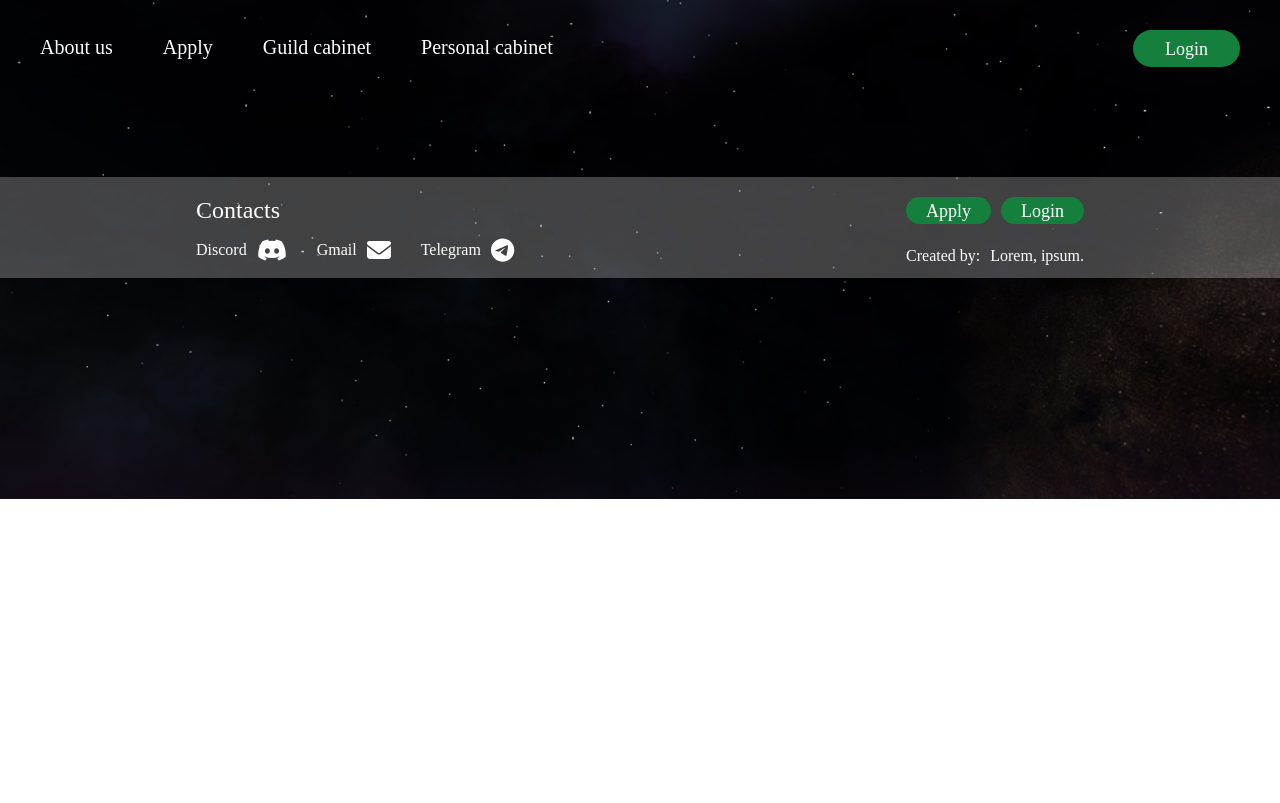
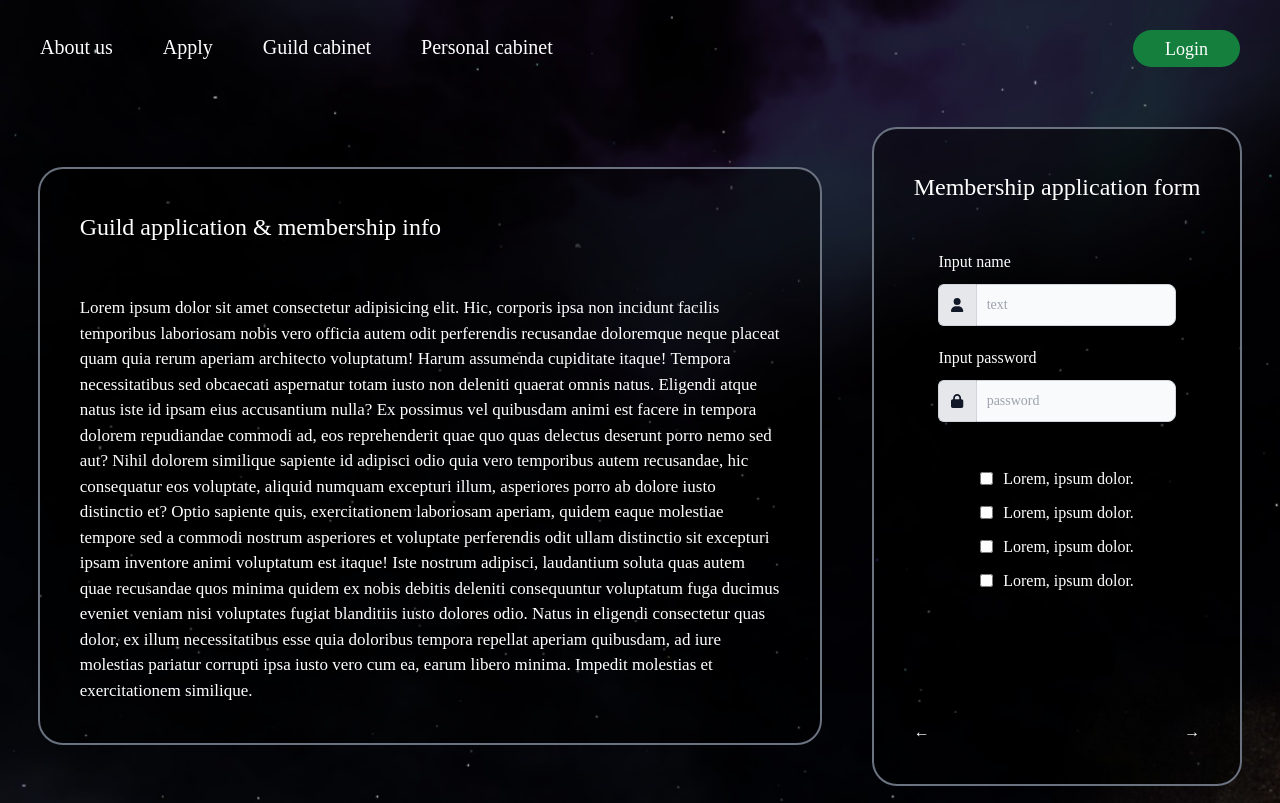
Before and after one commit to Yaroslav-Pa/Guild_site, a Nuxt app: page /apply in a window 1280 px wide. Shown: the top 803 px of the page. Built offline with nearby package versions, Linux system fonts and the light colour scheme; a web font is replaced by a local one.

Commit message:
apply page

```diff
--- /dev/null
+++ b/components/customCheckBox.vue
@@ -0,0 +1,9 @@
+<script setup>
+defineProps(["text"]);
+</script>
+<template>
+  <div class="flex gap-[10px] items-center justify-center">
+    <input type="checkbox" name="" id="field" />
+    <label for="field">{{ text }}</label>
+  </div>
+</template>
--- /dev/null
+++ b/components/customInputField.vue
@@ -0,0 +1,20 @@
+<script setup>
+defineProps(["title", "iconName", "type"]);
+</script>
+<template>
+  <div class="flex flex-col gap-y-[10px]">
+    <h2>{{ title }}</h2>
+    <div class="flex">
+      <span
+        class="inline-flex items-center px-3 text-sm text-gray-900 bg-gray-200 border border-r-0 border-gray-300 rounded-l-md dark:bg-gray-600 dark:text-gray-400 dark:border-gray-600"
+      >
+        <font-awesome-icon :icon="iconName" />
+      </span>
+      <input
+        :type="type"
+        class="rounded-none rounded-r-lg bg-gray-50 border text-gray-900 focus:outline-none block flex-1 min-w-0 w-full text-sm border-gray-300 p-2.5 dark:bg-gray-700 dark:border-gray-600 dark:placeholder-gray-400 dark:text-white dark:focus:ring-blue-500 dark:focus:border-blue-500"
+        :placeholder="type"
+      />
+    </div>
+  </div>
+</template>
--- /dev/null
+++ b/pages/apply.vue
@@ -0,0 +1,83 @@
+<script setup>
+import inputField from "@/components/customInputField.vue";
+import inputCheckBox from "@/components/customCheckBox.vue";
+</script>
+<template>
+  <div class="flex flex-row justify-center items-center gap-x-[50px]">
+    <div
+      class="border-2 border-gray-500 p-[40px] bg-black bg-opacity-50 rounded-[25px] text-white"
+    >
+      <h1 class="text-[24px] mb-[50px]">Guild application & membership info</h1>
+      <h3 class="text-[17px] max-w-[700px]">
+        Lorem ipsum dolor sit amet consectetur adipisicing elit. Hic, corporis
+        ipsa non incidunt facilis temporibus laboriosam nobis vero officia autem
+        odit perferendis recusandae doloremque neque placeat quam quia rerum
+        aperiam architecto voluptatum! Harum assumenda cupiditate itaque!
+        Tempora necessitatibus sed obcaecati aspernatur totam iusto non deleniti
+        quaerat omnis natus. Eligendi atque natus iste id ipsam eius accusantium
+        nulla? Ex possimus vel quibusdam animi est facere in tempora dolorem
+        repudiandae commodi ad, eos reprehenderit quae quo quas delectus
+        deserunt porro nemo sed aut? Nihil dolorem similique sapiente id
+        adipisci odio quia vero temporibus autem recusandae, hic consequatur eos
+        voluptate, aliquid numquam excepturi illum, asperiores porro ab dolore
+        iusto distinctio et? Optio sapiente quis, exercitationem laboriosam
+        aperiam, quidem eaque molestiae tempore sed a commodi nostrum asperiores
+        et voluptate perferendis odit ullam distinctio sit excepturi ipsam
+        inventore animi voluptatum est itaque! Iste nostrum adipisci, laudantium
+        soluta quas autem quae recusandae quos minima quidem ex nobis debitis
+        deleniti consequuntur voluptatum fuga ducimus eveniet veniam nisi
+        voluptates fugiat blanditiis iusto dolores odio. Natus in eligendi
+        consectetur quas dolor, ex illum necessitatibus esse quia doloribus
+        tempora repellat aperiam quibusdam, ad iure molestias pariatur corrupti
+        ipsa iusto vero cum ea, earum libero minima. Impedit molestias et
+        exercitationem similique.
+      </h3>
+    </div>
+    <div
+      class="border-2 border-gray-500 p-[40px] bg-black bg-opacity-50 rounded-[25px] text-white"
+    >
+      <div class="flex flex-col justify-center items-center gap-y-[45px]">
+        <h1 class="text-[24px]">Membership application form</h1>
+        <div class="flex flex-col gap-y-[20px]">
+          <inputField
+            title="Input name"
+            iconName="fa-solid fa-user"
+            type="text"
+          ></inputField>
+          <inputField
+            title="Input password"
+            iconName="fa-solid fa-lock"
+            type="password"
+          ></inputField>
+        </div>
+        <div class="flex flex-col gap-y-[10px]">
+          <inputCheckBox text="Lorem, ipsum dolor."></inputCheckBox>
+          <inputCheckBox text="Lorem, ipsum dolor."></inputCheckBox>
+          <inputCheckBox text="Lorem, ipsum dolor."></inputCheckBox>
+          <inputCheckBox text="Lorem, ipsum dolor."></inputCheckBox>
+        </div>
+
+        <div>
+          <!-- need re-do this butoon to componet but maybe not?  -->
+          <button
+            type="submit"
+            class="group relative h-full w-full py-[5px] px-[30px] overflow-hidden rounded-lg bg-black dark:bg-white shadow"
+          >
+            <div
+              class="absolute inset-0 w-0 bg-green-600 transition-all duration-[250ms] ease-out group-hover:w-full"
+            ></div>
+            <span class="relative text-[18px] text-black group-hover:text-white"
+              >Apply!</span
+            >
+          </button>
+        </div>
+
+        <div class="flex flex-row justify-between w-full">
+          <button type="button">←</button>
+          <button type="button">→</button>
+        </div>
+      </div>
+    </div>
+  </div>
+</template>
+<style></style>
--- a/plugins/fontawesome.js
+++ b/plugins/fontawesome.js
@@ -1,13 +1,13 @@
 import { library, config } from "@fortawesome/fontawesome-svg-core";
 import { FontAwesomeIcon } from "@fortawesome/vue-fontawesome";
 
-import { faEnvelope } from "@fortawesome/free-solid-svg-icons";
+import { faEnvelope, faUser, faLock } from "@fortawesome/free-solid-svg-icons";
 import { faTelegram, faDiscord } from "@fortawesome/free-brands-svg-icons";
 
 // This is important, we are going to let Nuxt worry about the CSS
 config.autoAddCss = false;
 
-library.add([faTelegram, faEnvelope, faDiscord]);
+library.add([faTelegram, faEnvelope, faUser, faLock, faDiscord]);
 
 export default defineNuxtPlugin((nuxtApp) => {
   nuxtApp.vueApp.component("font-awesome-icon", FontAwesomeIcon, {});
```
